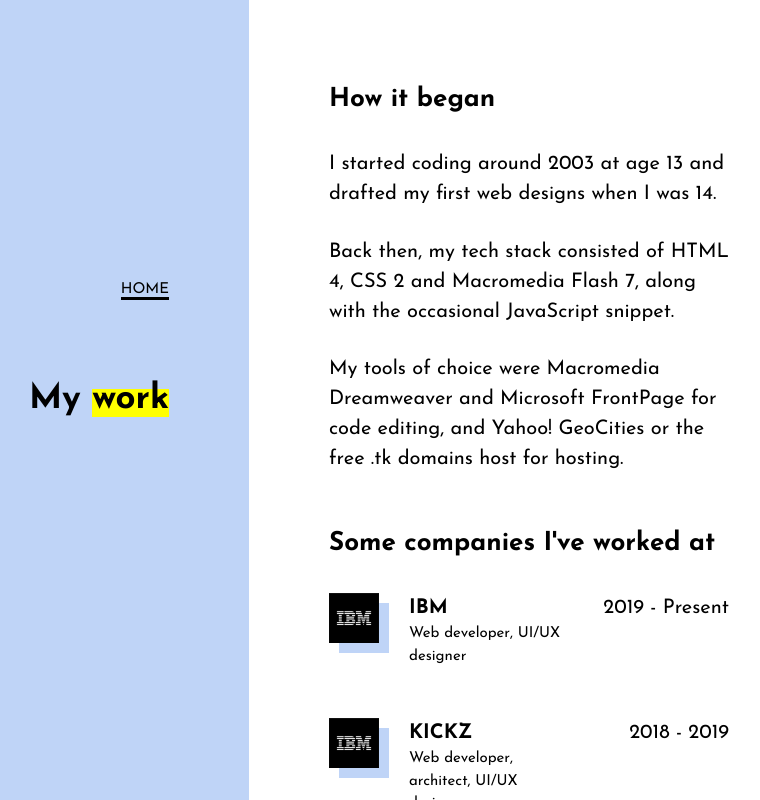
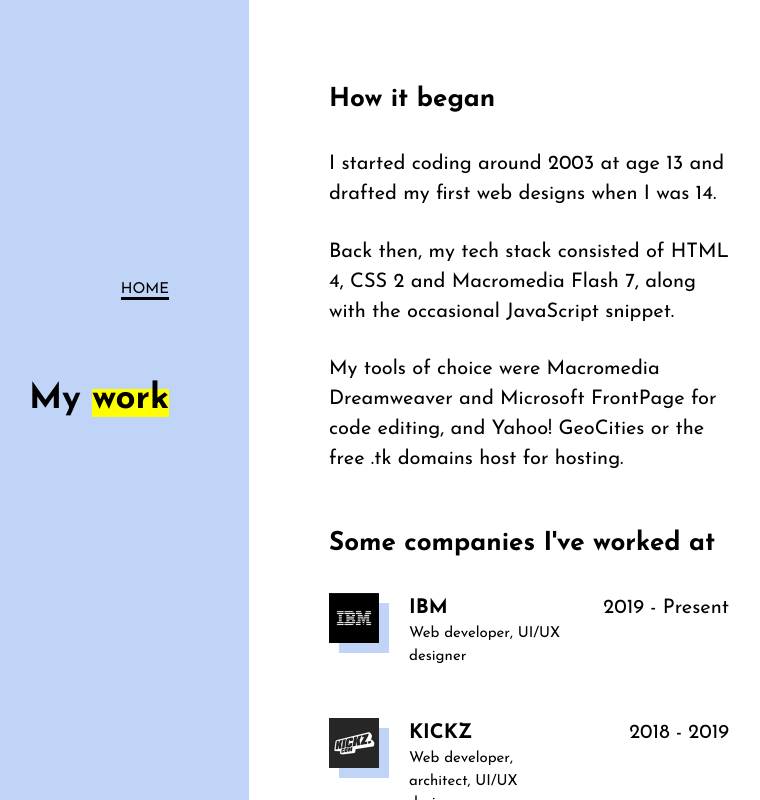
Before and after one commit to eddybrando/eddybrando.com, a Gatsby site: page /my-work in a window 1280 px wide. Shown: the whole page, without its empty margins (391-1151 px from the left). Built offline with nearby package versions, Linux system fonts and the light colour scheme; Gatsby itself is replaced by a stand-in of ours.

Commit message:
feat(my-work): display correct company logos

```diff
--- a/src/pages/my-work.js
+++ b/src/pages/my-work.js
@@ -9,22 +9,31 @@ const SecondPage = () => {
     {
       company: "IBM",
       date: "2019 - Present",
+      logoImg: "logoIbm",
       role: "Web developer, UI/UX designer",
     },
     {
       company: "KICKZ",
       date: "2018 - 2019",
+      logoImg: "logoKickz",
       role: "Web developer, architect, UI/UX designer",
     },
-    { company: "IBM", date: "2016 - 2018", role: "Web developer" },
     {
-      company: "Body Change",
+      company: "IBM",
+      date: "2016 - 2018",
+      logoImg: "logoIbm",
+      role: "Web developer",
+    },
+    {
+      company: "BodyChange",
       date: "2014 - 2015",
+      logoImg: "logoBodychange",
       role: "Web developer, UI designer, project manager",
     },
     {
       company: "Peruvian Embassy in Ecuador",
       date: "2008 - 2015",
+      logoImg: "logoPeru",
       role: "Web developer, UI/UX designer, graphic designer",
     },
   ]
@@ -34,6 +43,27 @@ const SecondPage = () => {
       query={graphql`
         query {
           logoIbm: file(relativePath: { eq: "logo-ibm.jpg" }) {
+            childImageSharp {
+              fixed(width: 50, height: 50) {
+                ...GatsbyImageSharpFixed
+              }
+            }
+          }
+          logoKickz: file(relativePath: { eq: "logo-kickz.jpg" }) {
+            childImageSharp {
+              fixed(width: 50, height: 50) {
+                ...GatsbyImageSharpFixed
+              }
+            }
+          }
+          logoBodychange: file(relativePath: { eq: "logo-bodychange.jpg" }) {
+            childImageSharp {
+              fixed(width: 50, height: 50) {
+                ...GatsbyImageSharpFixed
+              }
+            }
+          }
+          logoPeru: file(relativePath: { eq: "logo-peru.jpg" }) {
             childImageSharp {
               fixed(width: 50, height: 50) {
                 ...GatsbyImageSharpFixed
@@ -77,12 +107,12 @@ const SecondPage = () => {
             <h2>Some companies I've worked at</h2>
           </section>
 
-          {companies.map(({ company, date, role }, index) => (
+          {companies.map(({ company, date, logoImg, role }, index) => (
             <div className="work-company-block" key={index}>
               <div>
                 <Img
                   className="company-logo"
-                  fixed={data.logoIbm.childImageSharp.fixed}
+                  fixed={data[logoImg].childImageSharp.fixed}
                 />
               </div>
               <div>
```
Also changed, not shown: src/images/logo-bodychange.jpg (added), src/images/logo-kickz.jpg (added), src/images/logo-peru.jpg (added).
